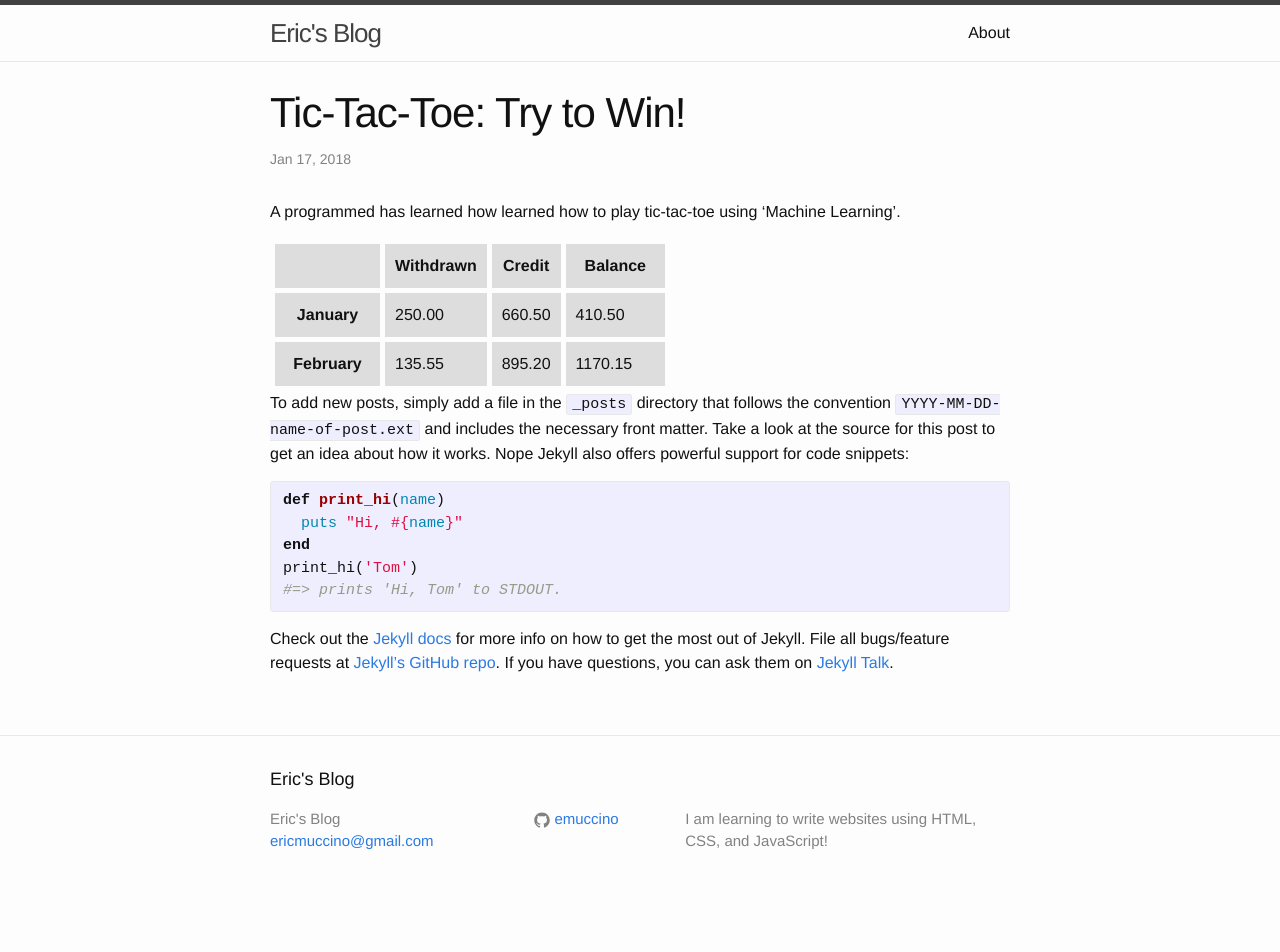
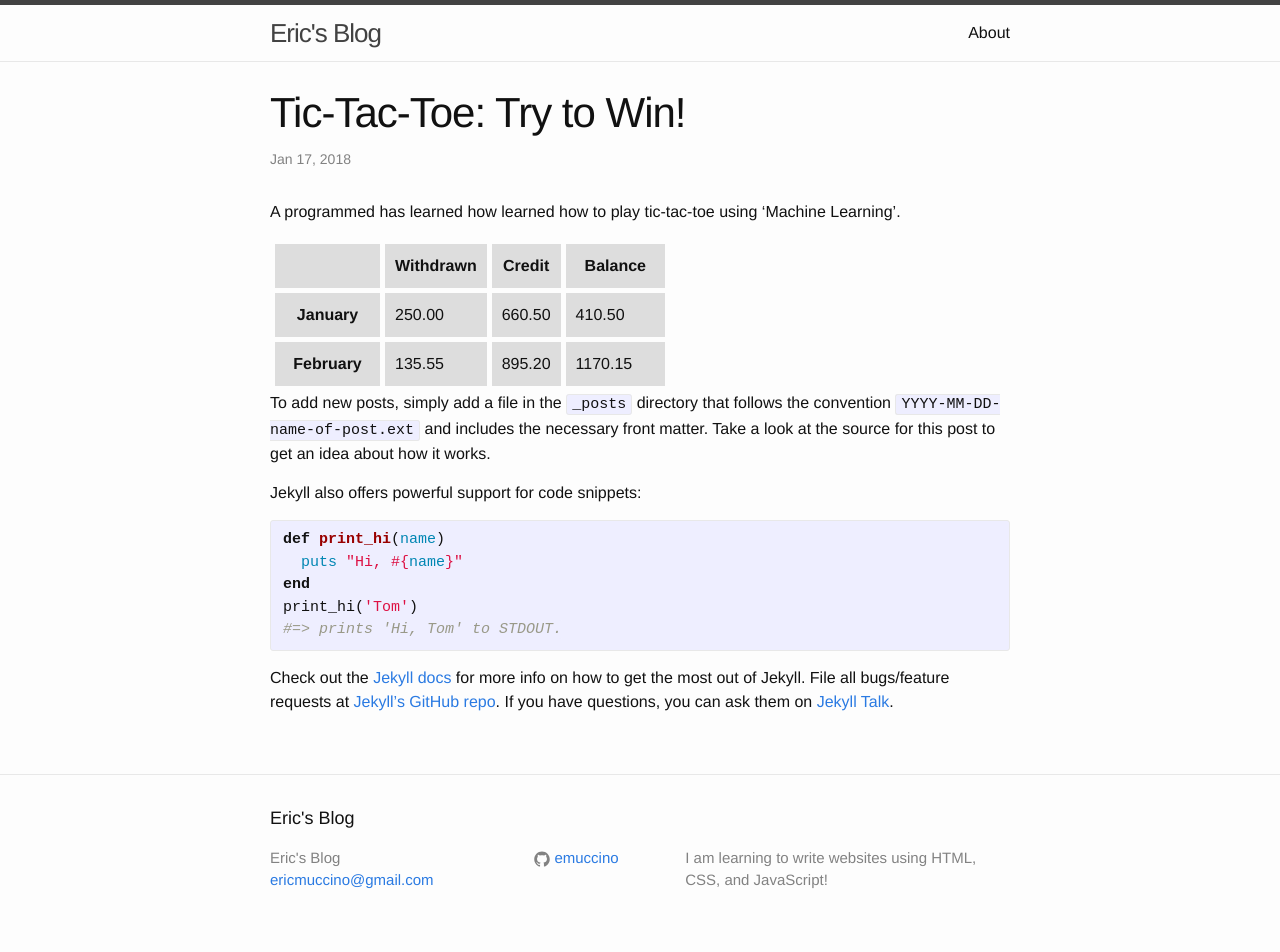
Before and after one commit to emuccino/emuccino.github.io, a Jekyll site: the page built from _posts/2018-01-17-tic-tac-toe.markdown, in a window 1280 px wide. Built offline with Jekyll 4.4.1, drawn with Linux system fonts in a browser that asks for light colours; before the commit the page ends 913 px from its top, so only the background shows below that.

Commit message:
Update 2018-01-17-tic-tac-toe.markdown

```diff
--- a/_posts/2018-01-17-tic-tac-toe.markdown
+++ b/_posts/2018-01-17-tic-tac-toe.markdown
@@ -34,7 +33,7 @@ A programmed has learned how learned how to play tic-tac-toe using 'Machine Lear
 </html>
 
 To add new posts, simply add a file in the `_posts` directory that follows the convention `YYYY-MM-DD-name-of-post.ext` and includes the necessary front matter. Take a look at the source for this post to get an idea about how it works.
-Nope
+
 Jekyll also offers powerful support for code snippets:
 
 {% highlight ruby %}
```
Also changed, not shown: other parts of _posts/2018-01-17-tic-tac-toe.markdown (+0 -1 lines).
